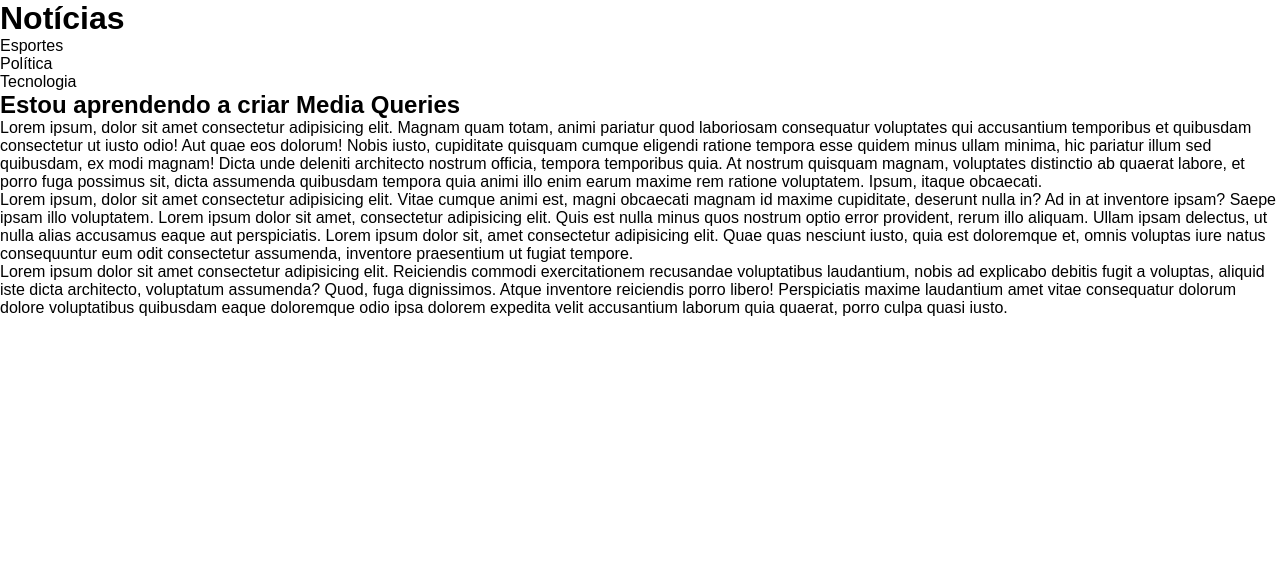
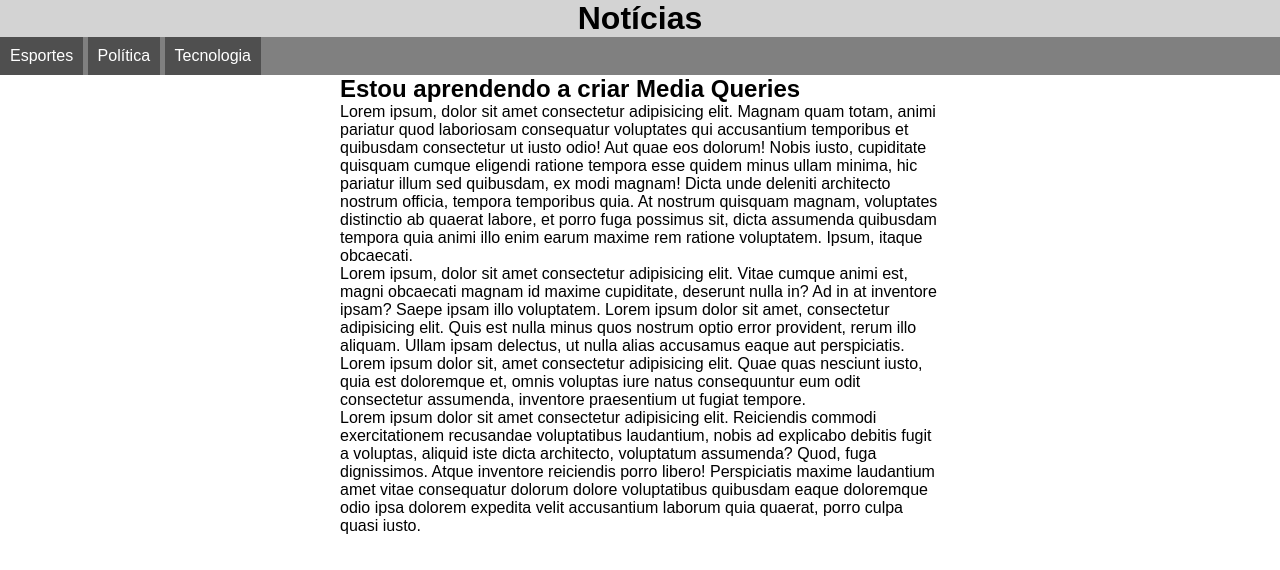
Before and after one commit to ArturFerreiraa/html-css, a plain HTML site: page exercicios/ex026/mq001/index.html in a window 1280 px wide. Drawn offline with Linux system fonts and the light colour scheme.

Commit message:
update 'impressora.css' and 'tela.css'

```diff
--- a/exercicios/ex026/mq001/estilos/impressora.css
+++ b/exercicios/ex026/mq001/estilos/impressora.css
@@ -7,6 +7,18 @@
 
 html {
     font-family: 'Courier New', Courier, monospace;
-    font-size: 1.5em;
+    font-size: 1em;
     line-height: 1.5em;
 }
+
+menu {
+    display: none;
+}
+
+article {
+    width: 100%;
+}
+
+article::after {
+    content: 'Impresso em 17/03/2023';
+}
--- a/exercicios/ex026/mq001/estilos/tela.css
+++ b/exercicios/ex026/mq001/estilos/tela.css
@@ -9,3 +9,28 @@ html {
     font-family: Arial, Helvetica, sans-serif;
     font-size: 1em;
 }
+
+header {
+    background-color: lightgray;
+}
+
+header>h1 {
+    text-align: center;
+}
+
+menu ul {
+    list-style-type: none;
+    background-color: gray;
+}
+
+menu li {
+    display: inline-block;
+    padding: 10px;
+    background-color: #4f4f4f;
+    color: white;
+}
+
+article {
+    width: 600px;
+    margin: auto;
+}
```
